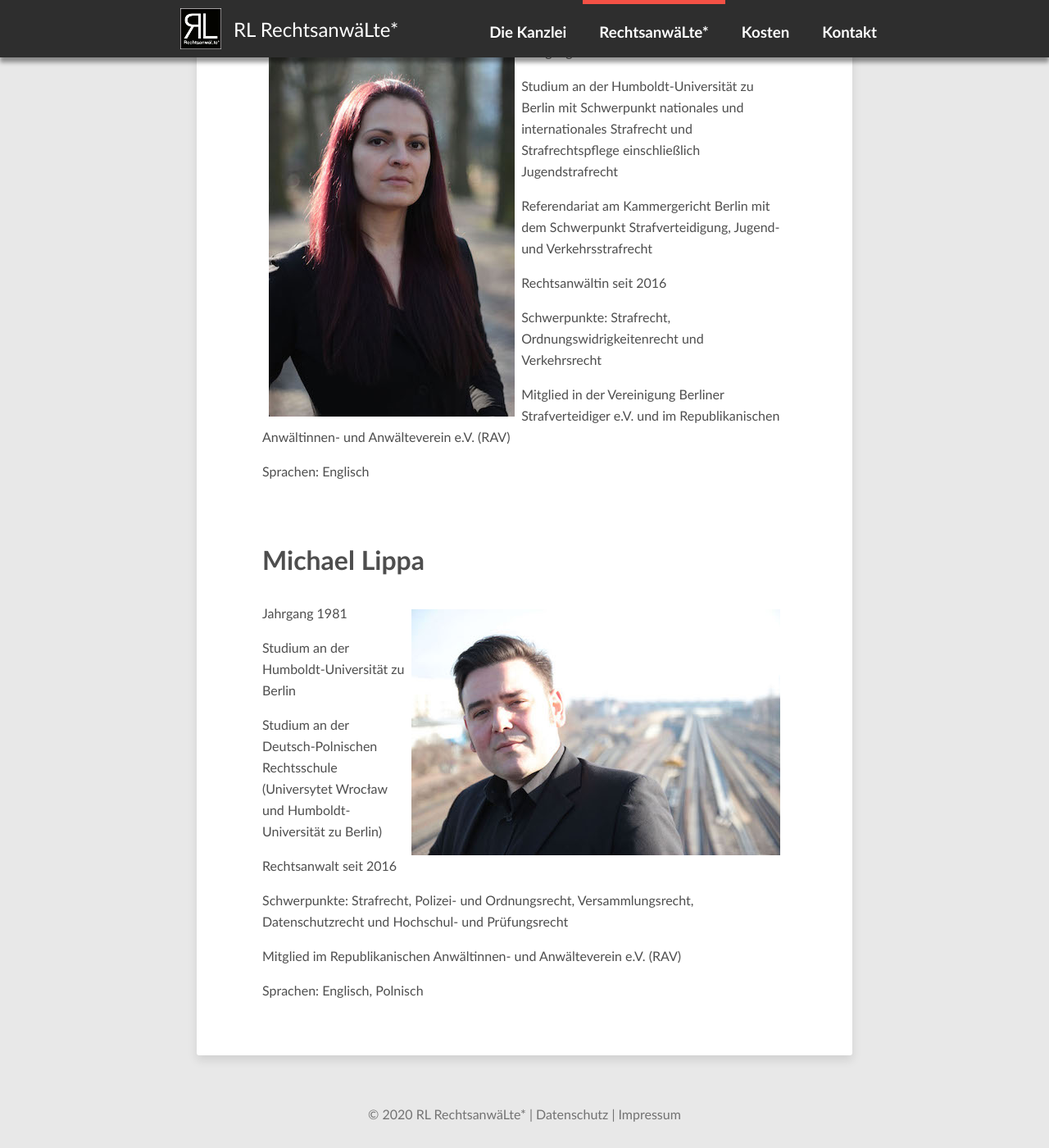
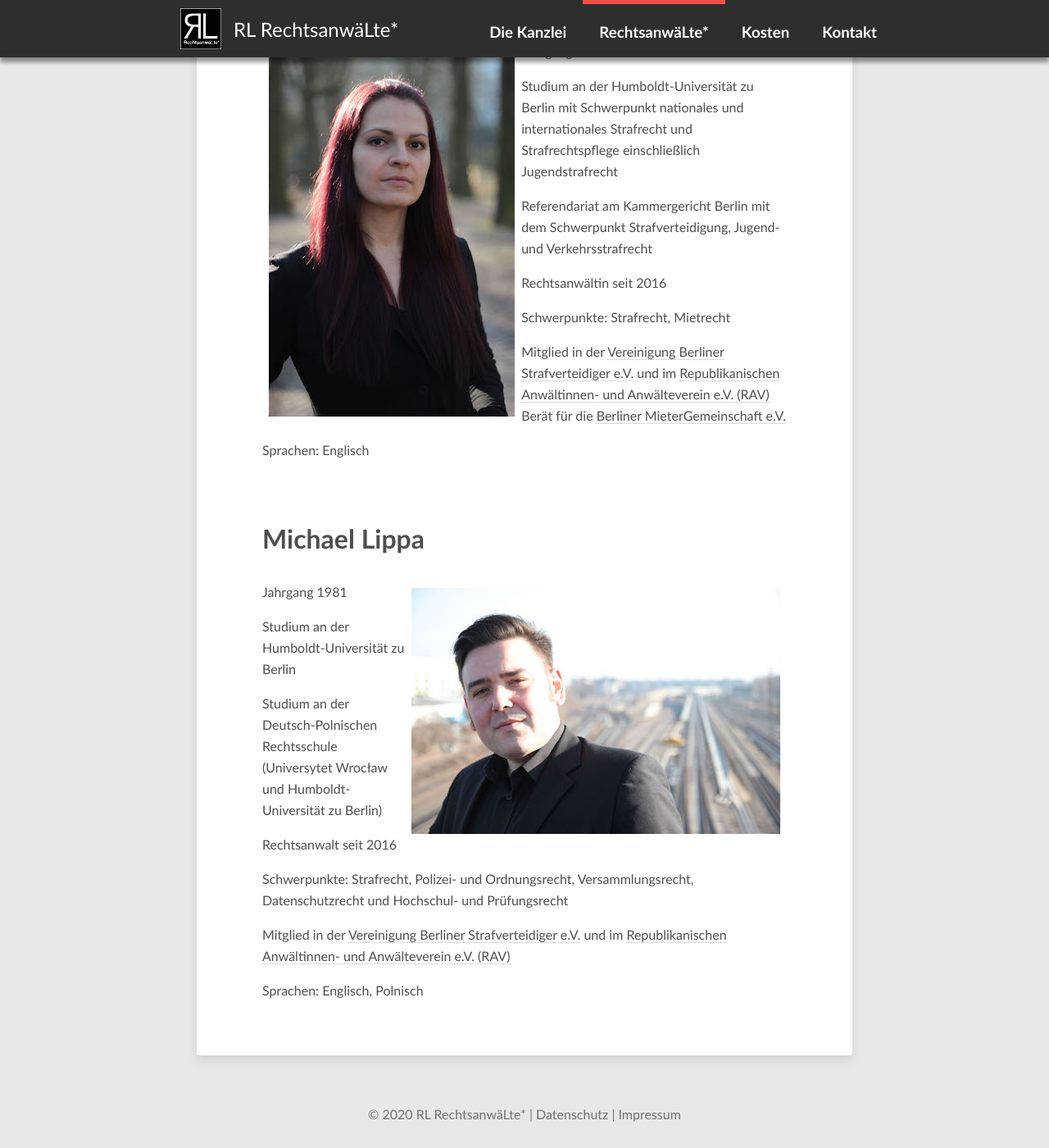
Before and after one commit to mi5-77/rl-rechtsanwaelte.de, a Jekyll site: the page built from rechtsanwaelte.md, in a window 1280 px wide and 1400 px high, scrolled down 455 px. Shown: the whole window at 82% size. Built offline with Jekyll 4.4.1, drawn with Linux system fonts in a browser that asks for light colours.

Commit message:
Aktualisierung Mietrecht und Mitgliedschaften

```diff
--- a/rechtsanwaelte.md
+++ b/rechtsanwaelte.md
@@ -18,9 +18,10 @@ Referendariat am Kammergericht Berlin mit dem Schwerpunkt Strafverteidigung, Jug
 
 Rechtsanwältin seit 2016
 
-Schwerpunkte: Strafrecht, Ordnungswidrigkeitenrecht und Verkehrsrecht
+Schwerpunkte: Strafrecht, Mietrecht
 
-Mitglied in der Vereinigung Berliner Strafverteidiger e.V. und im Republikanischen Anwältinnen- und Anwälteverein e.V. (RAV)
+Mitglied in der [Vereinigung Berliner Strafverteidiger e.V.](https://www.strafverteidiger-berlin.de/) und im [Republikanischen Anwältinnen- und Anwälteverein e.V. (RAV)](https://www.rav.de/start/)
+Berät für die [Berliner MieterGemeinschaft e.V.](https://www.bmgev.de/)
 
 Sprachen: Englisch
 
@@ -41,6 +42,6 @@ Rechtsanwalt seit 2016
 
 Schwerpunkte: Strafrecht, Polizei- und Ordnungsrecht, Versammlungsrecht, Datenschutzrecht und Hochschul- und Prüfungsrecht
 
-Mitglied im Republikanischen Anwältinnen- und Anwälteverein e.V. (RAV)
+Mitglied in der [Vereinigung Berliner Strafverteidiger e.V.](https://www.strafverteidiger-berlin.de/) und im [Republikanischen Anwältinnen- und Anwälteverein e.V. (RAV)](https://www.rav.de/start/)
 
 Sprachen: Englisch, Polnisch
```
